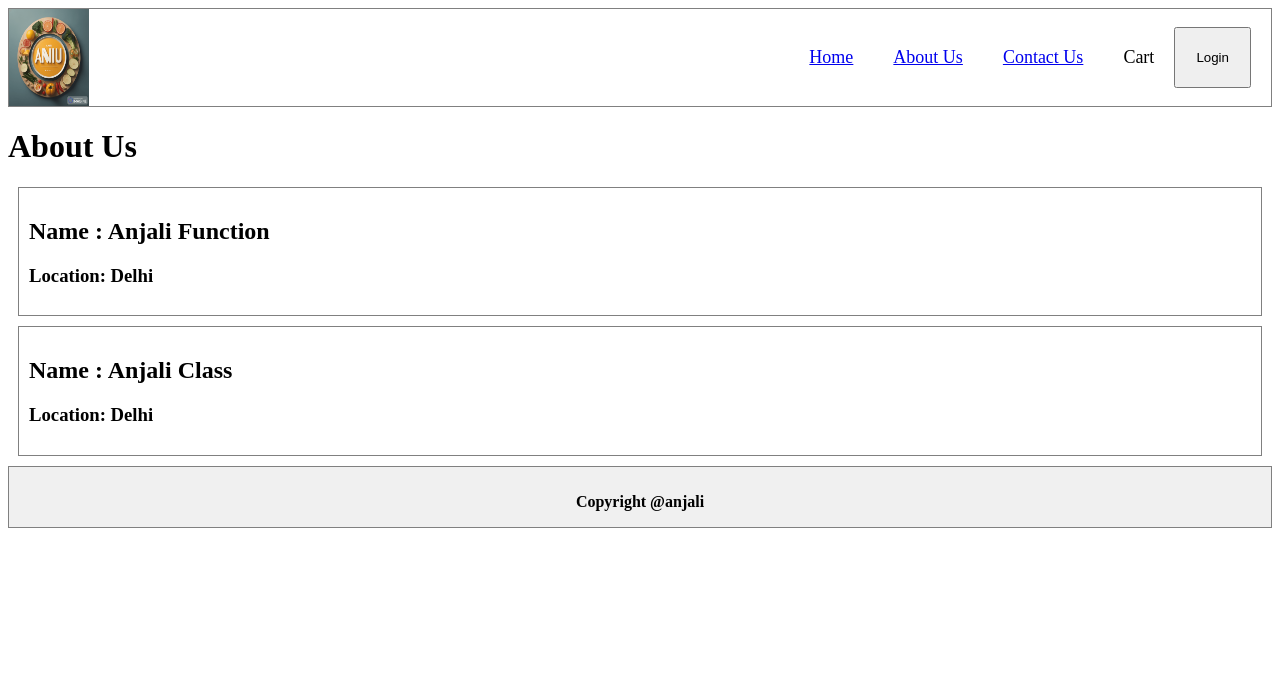
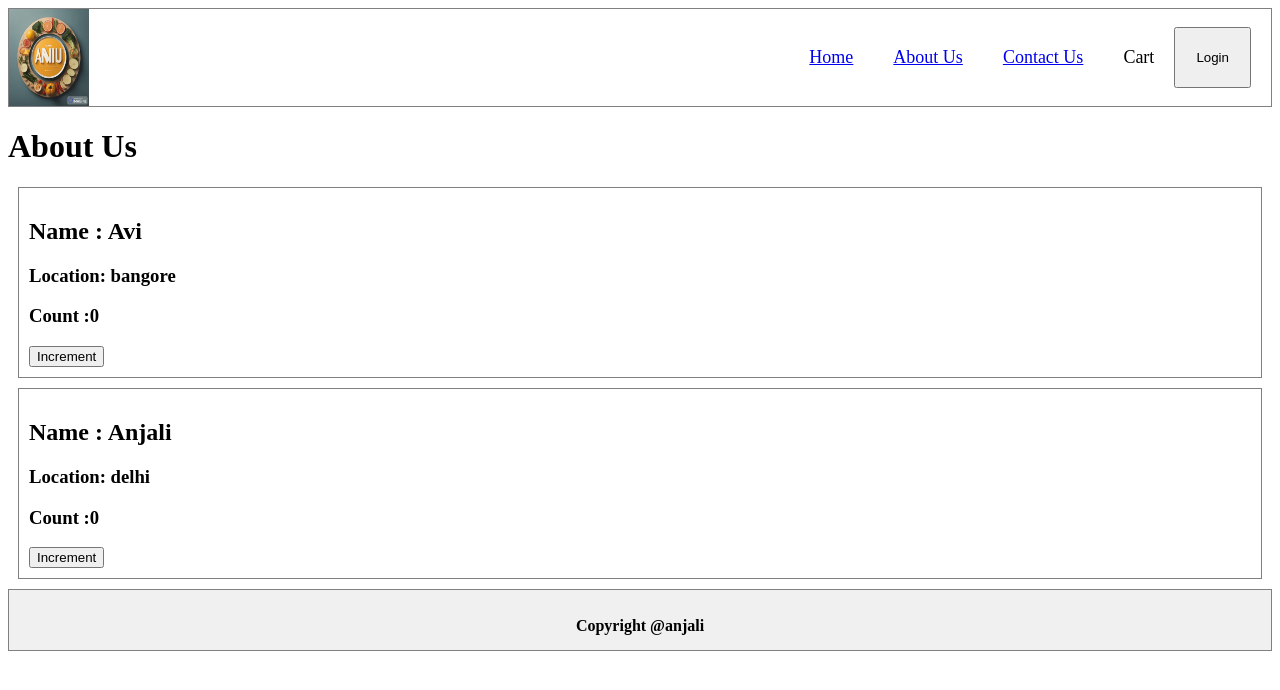
Before and after one commit to anjiattri/NamasteyReact, a React (Vite) app in the folder EP-3(FOOD APP)/: page /about in a window 1280 px wide. Shown: the top 690 px of the page. Built offline with nearby package versions, Linux system fonts and the light colour scheme.

Commit message:
class component

```diff
--- a/EP-3(FOOD APP)/src/components/AboutUs.js
+++ b/EP-3(FOOD APP)/src/components/AboutUs.js
@@ -1,15 +1,35 @@
 import React from "react";
 import User from "./User";
-import UserClass from "./UserClass";
 
-function AboutUs() {
-  return (
-    <div>
-      <h1>About Us</h1>
-      <User name="Anjali Function" />
-      <UserClass name="Anjali Class" />
-    </div>
-  );
+// function AboutUs() {
+//   return (
+//     <div>
+//       <h1>About Us</h1>
+//       <User name="Anjali Function" location="delhi" />
+//     </div>
+//   );
+// }
+
+// export default AboutUs;
+
+class AboutUs extends React.Component {
+  constructor(props) {
+    super(props);
+    console.log("parent constructor");
+  }
+  componentDidMount() {
+    console.log("parent componentDidMount");
+  }
+  render() {
+    console.log("parent render");
+
+    return (
+      <div>
+        <h1>About Us</h1>
+        <User name="Avi " location="bangore" />
+        <User name="Anjali " location="delhi" />
+      </div>
+    );
+  }
 }
-
 export default AboutUs;
--- a/EP-3(FOOD APP)/src/components/User.js
+++ b/EP-3(FOOD APP)/src/components/User.js
@@ -1,9 +1,36 @@
-const User = (props) => {
-  return (
-    <div className="user-card">
-      <h2>Name : {props.name}</h2>
-      <h3>Location: Delhi</h3>
-    </div>
-  );
-};
+import React from "react";
+class User extends React.Component {
+  constructor(props) {
+    super(props);
+    this.state = {
+      count: 0,
+    };
+    console.log(this.props.name, "child constructor");
+  }
+
+  componentDidMount() {
+    console.log(this.props.name, "child componentDidMount");
+  }
+  render() {
+    console.log(this.props.name, "child render");
+
+    const { name, location } = this.props;
+    const { count } = this.state;
+
+    return (
+      <div className="user-card">
+        <h2>Name : {name}</h2>
+        <h3>Location: {location}</h3>
+        <h3>Count :{count}</h3>
+        <button
+          onClick={() => {
+            this.setState({ count: this.state.count + 1 });
+          }}
+        >
+          Increment
+        </button>
+      </div>
+    );
+  }
+}
 export default User;
--- a/EP-3(FOOD APP)/src/components/UserClass.js
+++ /dev/null
@@ -1,15 +0,0 @@
-import React from "react";
-class UserClass extends React.Component {
-  constructor(props) {
-    super(props);
-  }
-  render() {
-    return (
-      <div className="user-card">
-        <h2>Name : {this.props.name}</h2>
-        <h3>Location: Delhi</h3>
-      </div>
-    );
-  }
-}
-export default UserClass;
```
Also changed, not shown: 1 other file (tests, documents, lock files or other folders).
